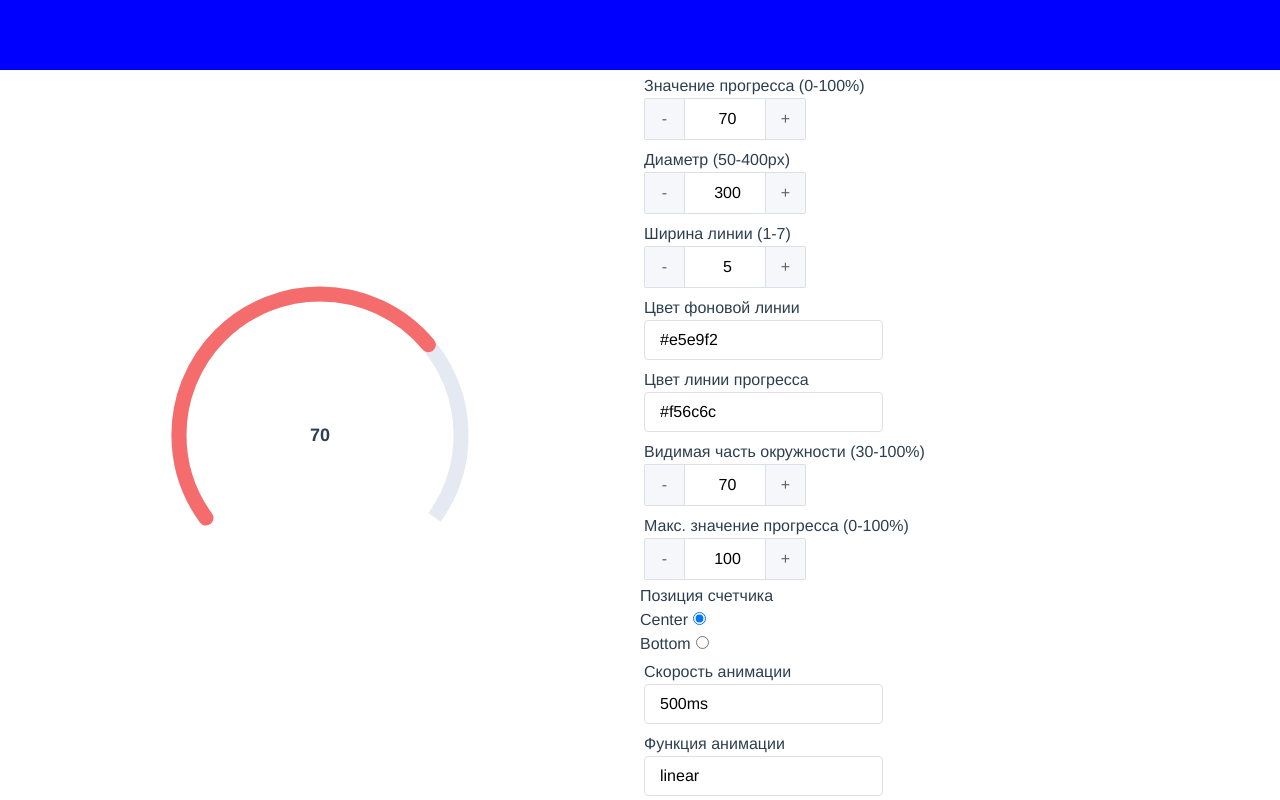
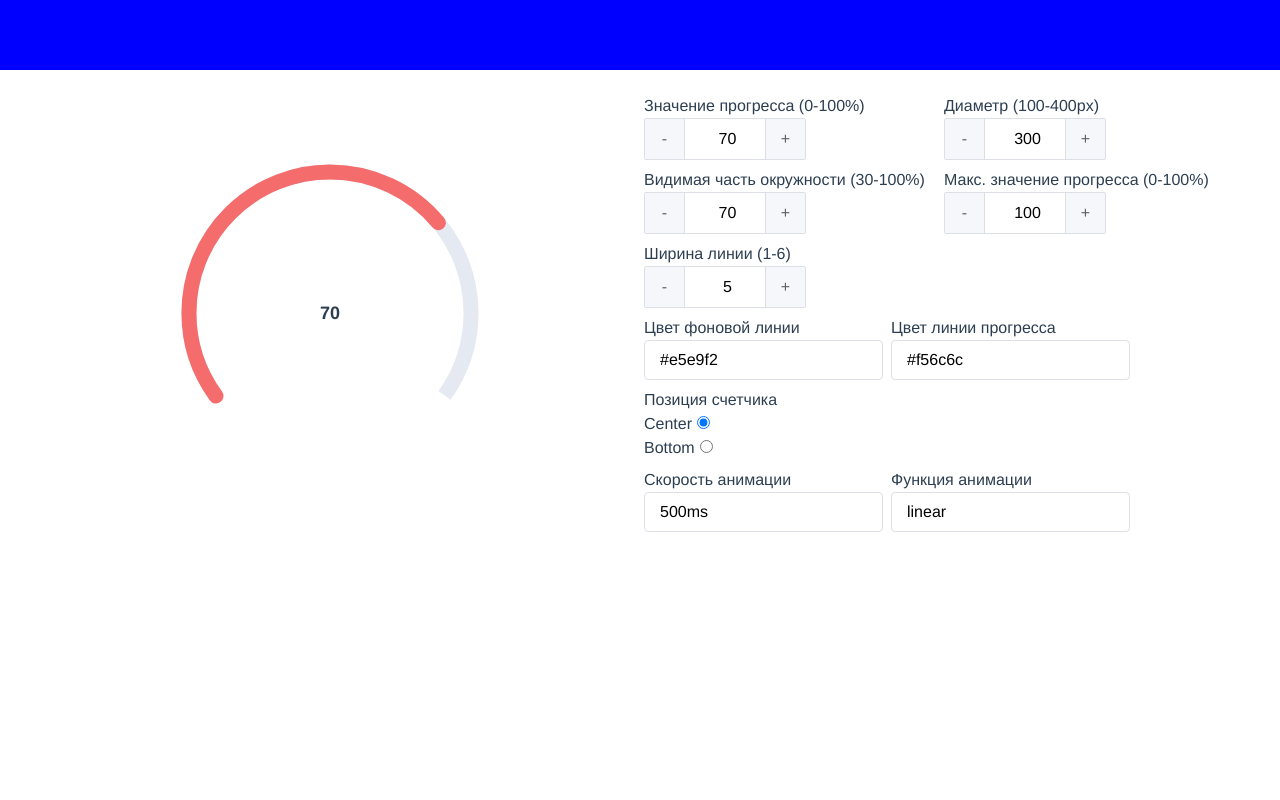
Before and after one commit to AKD47/test-task, a Vue app: page /task2 in a window 1280 px wide. Built offline with nearby package versions, Linux system fonts and the light colour scheme.

Commit message:
fix(Task2.vue): fix form edit progress bar settings

```diff
--- a/src/views/Task2.vue
+++ b/src/views/Task2.vue
@@ -15,39 +15,41 @@
     </div>
     <div class="task2__actions">
 
+      <div style="display: flex">
         <base-input-number v-model="progress"
                            label="Значение прогресса (0-100%)"
                            :step="5"
                            :min="0" :max="100"/>
+        <base-input-number v-model="diameter"
+                           label="Диаметр (100-400px)"
+                           :step="10"
+                           :min="100" :max="400"/>
+      </div>
 
-      <base-input-number v-model="diameter"
-                         label="Диаметр (50-400px)"
-                         :step="10"
-                         :min="50" :max="400"/>
-
-      <base-input-number v-model="weight"
-                         label="Ширина линии (1-7)"
-                         :step="0.5"
-                         :min="1" :max="7"/>
-
-      <base-input v-model="bgColor"
-                  label="Цвет фоновой линии"/>
-
-      <base-input v-model="lineColor"
-                  label="Цвет линии прогресса"/>
-
-
+      <div class="d-flex">
         <base-input-number v-model="visiblePartOfCircle"
                            label="Видимая часть окружности (30-100%)"
                            :step="5"
                            :min="30" :max="100"/>
-
         <base-input-number v-model="maxProgress"
                            label="Макс. значение прогресса (0-100%)"
                            :step="5"
                            :min="0" :max="100"/>
+      </div>
 
-      <div style="text-align: left">
+      <base-input-number v-model="weight"
+                         label="Ширина линии (1-6)"
+                         :step="0.5"
+                         :min="1" :max="6"/>
+
+      <div class="d-flex">
+        <base-input v-model="bgColor"
+                    label="Цвет фоновой линии"/>
+        <base-input v-model="lineColor"
+                    label="Цвет линии прогресса"/>
+      </div>
+
+      <div class="task2__radios">
         <label>Позиция счетчика</label>
         <div>
           <label>
@@ -63,11 +65,12 @@
         </div>
       </div>
 
+      <div class="d-flex">
         <base-input v-model="transitionSpeed"
                     label="Скорость анимации"/>
-
         <base-input v-model="transitionTimingFunction"
                     label="Функция анимации"/>
+      </div>
 
     </div>
   </div>
@@ -99,8 +102,17 @@ export default {
 </script>
 
 <style scoped lang="scss">
+.d-flex {
+  display: flex;
+}
 .task2 {
+  padding: 20px;
   display: flex;
+
+  &__radios {
+    text-align: left;
+    padding: 4px;
+  }
 
   &__progress-wrapper {
     display: flex;
@@ -116,3 +128,11 @@ export default {
 
 }
 </style>
+
+<style lang="scss">
+.task2 {
+  .base-input-number {
+    width: 300px;
+  }
+}
+</style>
```
Lines whose indentation alone changed are shown as unchanged.
